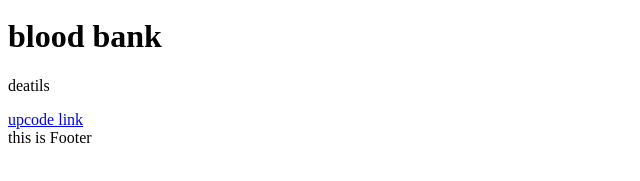
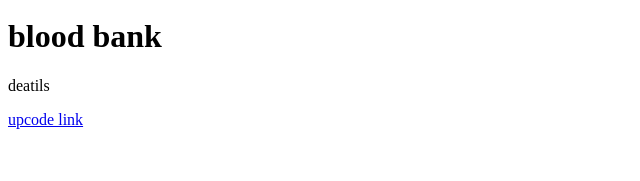
Before and after one commit to Mizba-Hub/demo-bloodbank-app, a plain HTML site: page index.html in a window 1280 px wide. Shown: the part 61-242 px from the top of the page, without its empty margins (0-640 px from the left). Drawn offline with Linux system fonts and the light colour scheme.

Commit message:
Revert "footer section added"
This reverts commit d5eaa4bbbd12805236ddf22bd6cccf7b72f22789.

```diff
--- a/index.html
+++ b/index.html
@@ -9,7 +9,4 @@
         <a href="www.upcode.in">upcode link</a>
 
     </body>
-    <footer>
-        this is Footer
-    </footer>
 </html>
```
